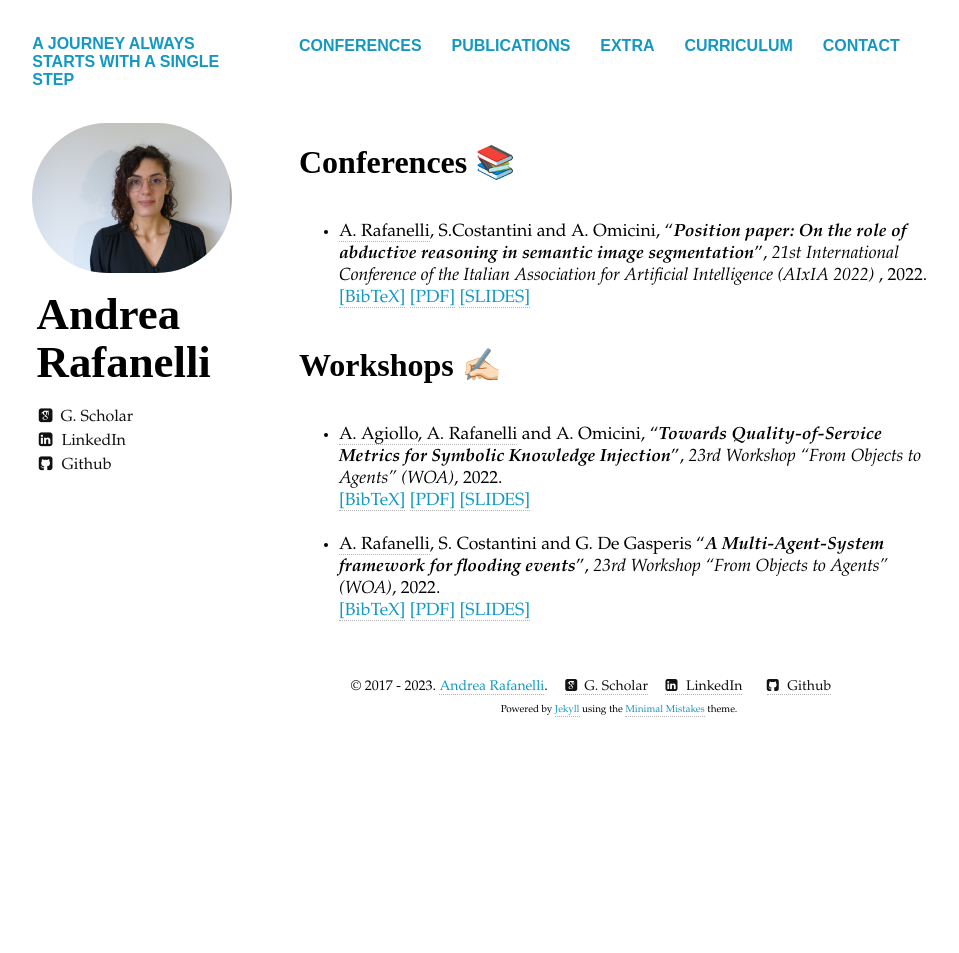
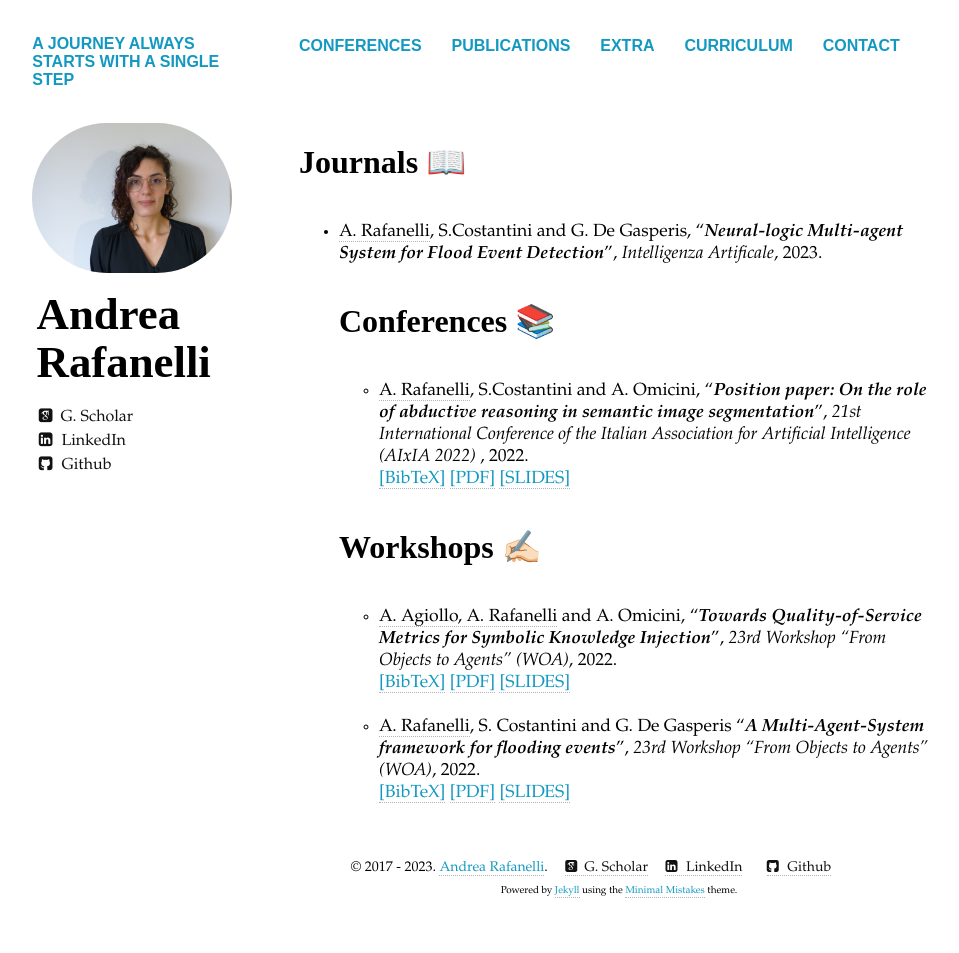
Before and after one commit to aaaaands/andreeea.github.io, a Jekyll site: the page built from publications.md, in a window 1280 px wide. Shown: the whole page, without its empty margins (21-980 px from the left). Built offline with Jekyll 4.4.1, drawn with Linux system fonts in a browser that asks for light colours; nearby versions of some CDN libraries; before the commit the page ends 900 px from its top, so only the background shows below that.

Commit message:
Update publications.html

```diff
--- a/_layouts/publications.html
+++ b/_layouts/publications.html
@@ -81,6 +81,19 @@ div.bibtex pre { font-size: 75%; overflow: auto;  width: 100%; padding: 0em 0em;
     <div class="article-wrap">
       {{ content }}
 
+	    <h1> Journals 📖</h1>
+	   	    <br>
+<!-- Generated from JabRef by PubList by Truong Nghiem at 09:38 on 2017.02.07. -->
+<ul class="biblist" style="margin-top:-2px;">
+	<!-- Item: rafanelliAI23 -->
+	<li >
+	<span class="authorme">A. Rafanelli</span>, S.Costantini and G. De Gasperis,
+	&ldquo;<b><em>Neural-logic Multi-agent System for Flood Event Detection</em></b>&rdquo;,
+	<i>Intelligenza Artificale</i>, 2023.
+	<br>
+	<a[In Press]</a>
+
+	<br>
 
 	    <h1> Conferences 📚</h1>
 	    <br>
```
